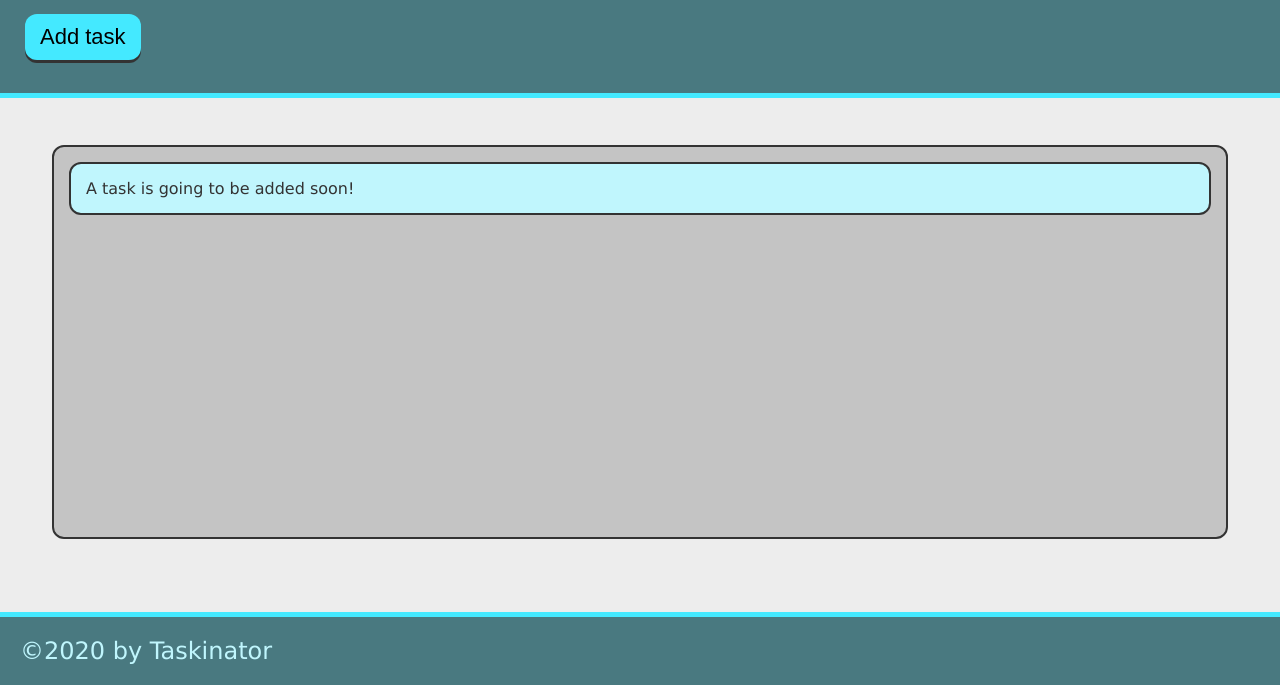
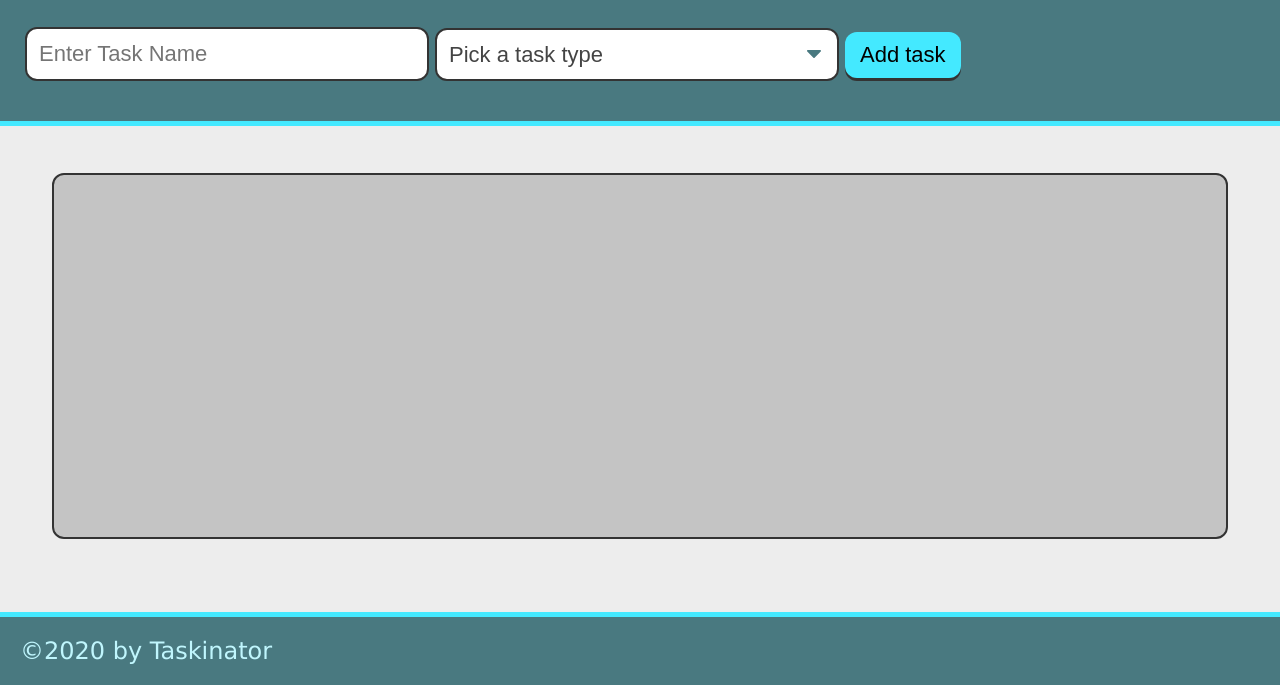
Before and after one commit to M8MBA/taskinator, a plain HTML site: page index.html in a window 1280 px wide. Shown: the part 115-800 px from the top of the page. Drawn offline with Linux system fonts and the light colour scheme.

Commit message:
drop down

```diff
--- a/index.html
+++ b/index.html
@@ -12,15 +12,28 @@
     <header>
         <h1 class="page-title">Taskinator</h1>
         <p>Click the button below to add a new task!</p>
-        <button id="save-task" class="btn">Add task</button>
+        <form id="task-form">
+            <div class="form-group">
+                <input type="text" name="task-name" placeholder="Enter Task Name" />
+            </div>
+            <div class="form-group">
+                <select name="task-type" class="select-dropdown">
+                    <option value="" disabled selected>Pick a task type</option>
+                    <option value="Print">Print</option>
+                    <option value="Web">Web</option>
+                    <option value="Mobile">Mobile</option>
+                </select>
+            </div>
+            <div class="form-group">
+              <button class="btn" id="save-task" type="submit">Add task</button>
+            </div>
+        </form>
     </header>
 
     <main class="page-content">
         <section class="task-list-wrapper">
             <h2 class="list-title"></h2>
-            <ul id="tasks-to-do" class="task-list">
-                <li class="task-item">A task is going to be added soon!</li>
-            </ul>
+            <ul id="tasks-to-do" class="task-list"></ul>
         </section>
     </main>
 
```
